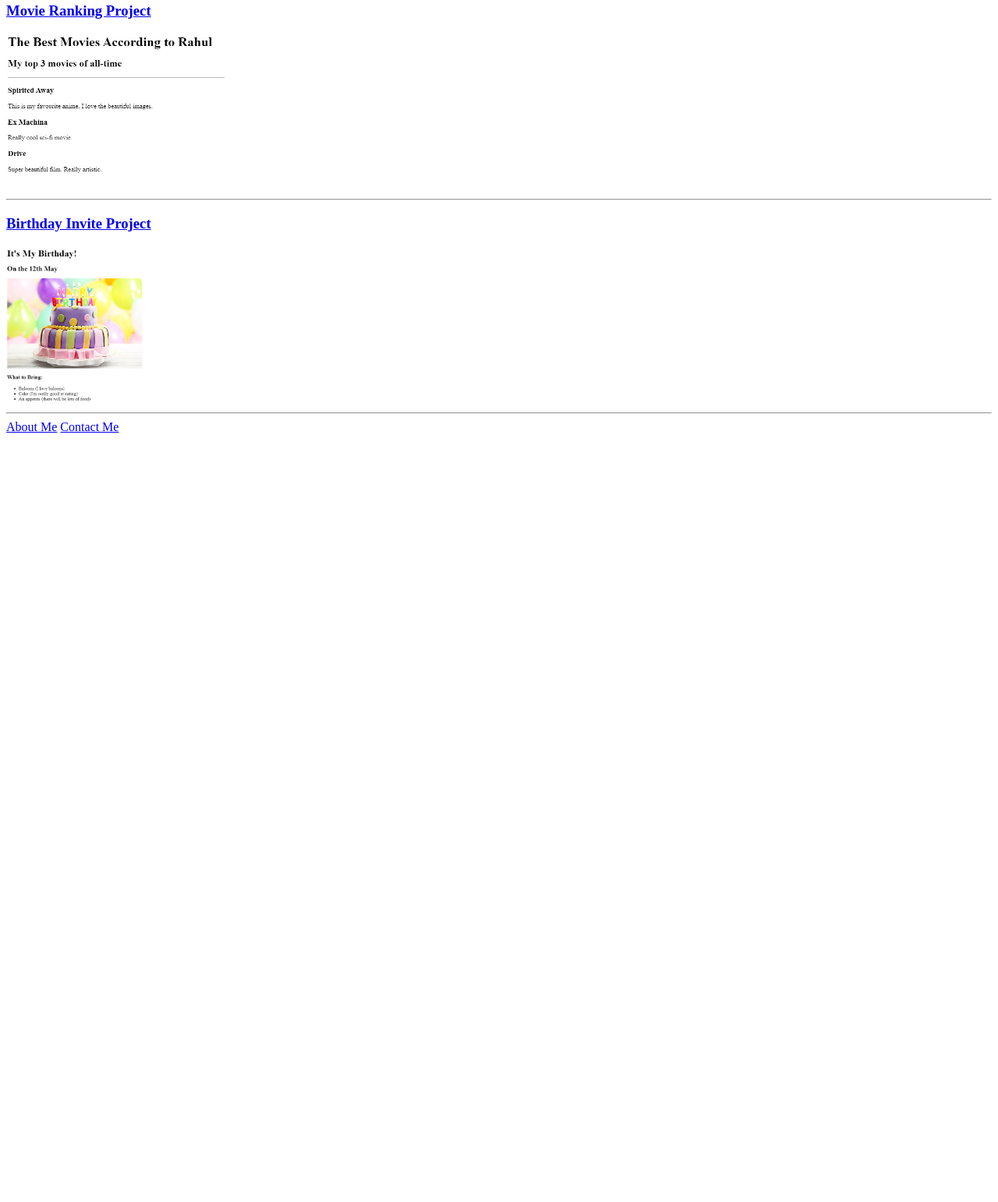
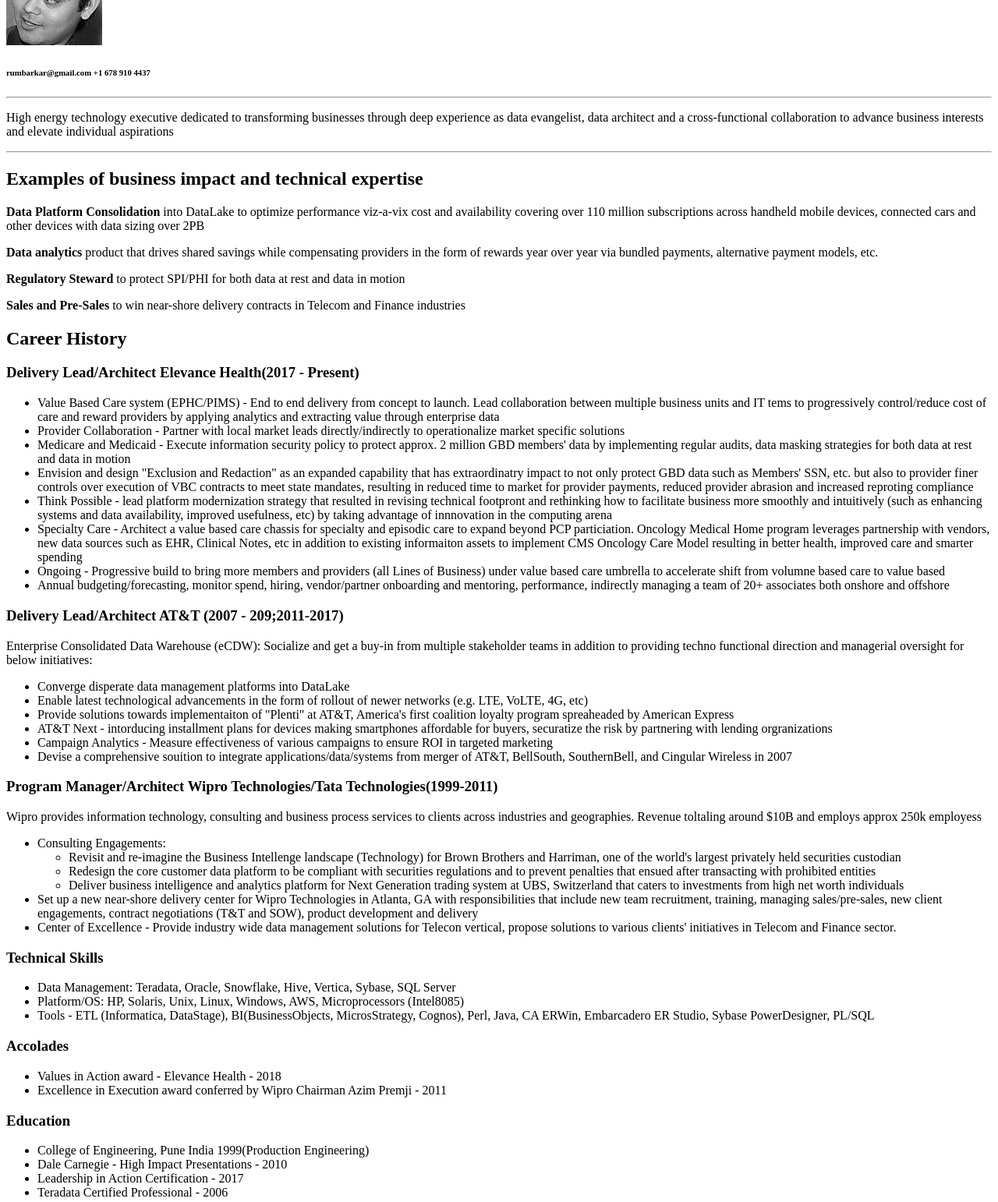
Before and after one commit to rumbark/html-portfolio, a plain HTML site: page index.html in a window 1280 px wide. Shown: the part 145-1687 px from the top of the page at 78% size. Before the commit the page ends 800 px from the top, so only its background shows below. Drawn offline with Linux system fonts and the light colour scheme.

Commit message:
Add files via upload

```diff
--- a/index.html
+++ b/index.html
@@ -1,36 +1,99 @@
-<!-- TODO 1: Create the HTML Boilerplate -->
-
-<!-- TODO 2: Add Your previous projects' HTML into the public folder -->
-
-<!-- TODO 3: Take screenshots of your project previews and add the images to the images folder -->
-
-<!-- TODO 4: Add titles/subtitles etc. -->
-
-<!-- TODO 5: Add a link to the project pages -->
-
-<!-- TODO 6: Add images to show the project previews
-HINT for TODO 6: You can use the height attribute set to 200 to make the image smaller:
-https://developer.mozilla.org/en-US/docs/Web/HTML/Element/img#attr-height -->
-
-<!-- TODO 7: Add the Contact Me and About Me page links -->
-
 <!DOCTYPE html>
 <html lang="en">
-<head>
-    <meta charset="UTF-8">
-    <title> Rahul Umbarkar</title>
-</head>
+    <head>
+        <meta charset="UTF-8">
+        <title> Rahul Umbarkar - Profile </title>
+    </head>
 <body>
+    <header> <h1> Rahul Umbarkar </h1> <img src="./assets/images/RULNRFLPIC.jpg"></header>
+
+    <h6> rumbarkar@gmail.com             +1 678 910 4437</h6>
+<hr />
+<p>
+    High energy technology executive dedicated to transforming businesses through deep experience as data evangelist, data architect and a cross-functional collaboration to advance business interests and elevate individual aspirations
+
+</p>
+<hr />
+<h2>
+    Examples of business impact and technical expertise
+</h2>
+<p>  <b>Data Platform Consolidation  </b>into DataLake to optimize performance viz-a-vix cost and availability covering over 110 million subscriptions across handheld mobile devices, connected cars and other devices with data sizing over 2PB</h3>
+</p>
+<p>
+    <b>Data analytics</b> product that drives shared savings while compensating providers in the form of rewards year over year via bundled payments, alternative payment models, etc.
+</p>
+<p>
+    <b>Regulatory Steward</b> to protect SPI/PHI for both data at rest and data in motion
+    </p>
+    <p>
+        <b>Sales and Pre-Sales</b> to win near-shore delivery contracts in Telecom and Finance industries
+    </p>
+<h2>
+    <b>Career History</b>
+</h2>
+<h3> Delivery Lead/Architect Elevance Health(2017 - Present)</h3>
+<ul>
+    <li> Value Based Care system (EPHC/PIMS) - End to end delivery from concept to launch. Lead collaboration between multiple business units and IT tems to progressively control/reduce cost of care and reward providers by applying analytics and extracting value through enterprise data </li>
+    <li>Provider Collaboration - Partner with local market leads directly/indirectly to operationalize market specific solutions</li>
+    <li> Medicare and Medicaid - Execute information security policy to protect approx. 2 million GBD members' data by implementing regular audits, data masking strategies for both data at rest and data in motion</li>
+    <li>Envision and design "Exclusion and Redaction" as an expanded capability that has extraordinatry impact to not only protect GBD data such as Members' SSN, etc. but also to provider finer controls over execution of VBC contracts to meet state mandates, resulting in reduced time to market for provider payments, reduced provider abrasion and increased reproting compliance </li>
+    <li>Think Possible - lead platform modernization strategy that resulted in revising technical footpront and rethinking how to facilitate business more smoothly and intuitively (such as enhancing systems and data availability, improved usefulness, etc) by taking advantage of innnovation in the computing arena</li>
+    <li> Specialty Care - Architect a value based care chassis for specialty and episodic care to expand beyond PCP particiation. Oncology Medical Home program leverages partnership with vendors, new data sources such as EHR, Clinical Notes, etc in addition to existing informaiton assets to implement CMS Oncology Care Model resulting in better health, improved care and smarter spending</li>
+    <li> Ongoing - Progressive build to bring more members and providers (all Lines of Business) under value based care umbrella to accelerate shift from volumne based care to value based</li>
+    <li> Annual budgeting/forecasting, monitor spend, hiring, vendor/partner onboarding and mentoring, performance, indirectly managing a team of 20+ associates both onshore and offshore</li>
+</ul>
+    <h3>
+    Delivery Lead/Architect   AT&T (2007 - 209;2011-2017)
+</h3>
+<p>
+    Enterprise Consolidated Data Warehouse (eCDW): Socialize and get a buy-in from multiple stakeholder teams in addition to providing techno functional direction and managerial oversight for below initiatives:
+
+</p>
+<ul>
+    <li>Converge disperate data management platforms into DataLake</li>
+    <li>Enable latest technological advancements in the form of rollout of newer networks (e.g. LTE, VoLTE, 4G, etc)</li>
+    <li>Provide solutions towards implementaiton of "Plenti" at AT&T, America's first coalition loyalty program spreaheaded by American Express</li>
+    <li>AT&T Next - intorducing installment plans for devices making smartphones affordable for buyers, securatize the risk by partnering with lending orgranizations</li>
+    <li>Campaign Analytics - Measure effectiveness of various campaigns to ensure ROI in targeted marketing</li>
+    <li> Devise a comprehensive souition to integrate applications/data/systems from merger of AT&T, BellSouth, SouthernBell, and Cingular Wireless in 2007</li>
+</ul>
+<h3>
+    Program Manager/Architect Wipro Technologies/Tata Technologies(1999-2011)
+</h3>
+<p>
+    Wipro provides information technology, consulting and business process services to clients across industries and geographies. Revenue toltaling around $10B and employs approx 250k employess
+
+</p>
+<ul>
+    <li>Consulting Engagements:
+        <ul>
+            <li>Revisit and re-imagine the Business Intellenge landscape (Technology) for Brown Brothers and Harriman, one of the world's largest privately held securities custodian</li>
+            <li>Redesign the core customer data platform to be compliant with securities regulations and to prevent penalties that ensued after transacting with prohibited entities</li>
+            <li>Deliver business intelligence and analytics platform for Next Generation trading system at UBS, Switzerland that caters to investments from high net worth individuals</li>
+        </ul>
+    </li>
+    <li>Set up a new near-shore delivery center for Wipro Technologies in Atlanta, GA with responsibilities that include new team recruitment, training, managing sales/pre-sales, new client engagements, contract negotiations (T&T and SOW), product development and delivery</li>
+    <li>Center of Excellence - Provide industry wide data management solutions for Telecon vertical, propose solutions to various clients' initiatives in Telecom and Finance sector.</li>
+
+</ul>
+<h3> Technical Skills</h3>
+<ul>
+    <li>Data Management: Teradata, Oracle, Snowflake, Hive, Vertica, Sybase, SQL Server</li>
+    <li>Platform/OS: HP, Solaris, Unix, Linux, Windows, AWS, Microprocessors (Intel8085)</li>
+    <li>Tools - ETL (Informatica, DataStage), BI(BusinessObjects, MicrosStrategy, Cognos), Perl, Java, CA ERWin, Embarcadero ER Studio, Sybase PowerDesigner, PL/SQL</li>
+
+</ul>
+<h3> Accolades</h3>
+<ul>
+    <li>Values in Action award - Elevance Health - 2018</li>
+    <li>Excellence in Execution award conferred by Wipro Chairman Azim Premji - 2011</li>
+</ul>
+<h3>Education</h3>
+<ul>
+    <li>College of Engineering, Pune India 1999(Production Engineering)</li>
+    <li>Dale Carnegie - High Impact Presentations - 2010</li>
+    <li>Leadership in Action Certification - 2017</li>
+    <li> Teradata Certified Professional - 2006</li>
+</ul>
 </body>
-<h1>Rahul's Portfolio </h1>
-<h2> I am such and such.....</h2>
-<hr />
-<a href="./public/movie-ranking.html"> <h3>Movie Ranking Project</h3></a>
-<a href="./public/movie-ranking.html"> <img src="./assets/images/movieRanking.png" alt="movie ranking project image" height="200"/></a>
-<hr />
-<a href="./public/birthday-invite.html"> <h3>Birthday Invite Project</h3></a>
-<a href="./public/birthday-invite.html"><img src="./assets/images/birthdayInvite.png" alt="birthday invite project image" height="200"/></a>
-<hr />
-<a href="./public/about.html">About Me</a>
-<a href="./public/contact.html">Contact Me </a>
 </html>
```
